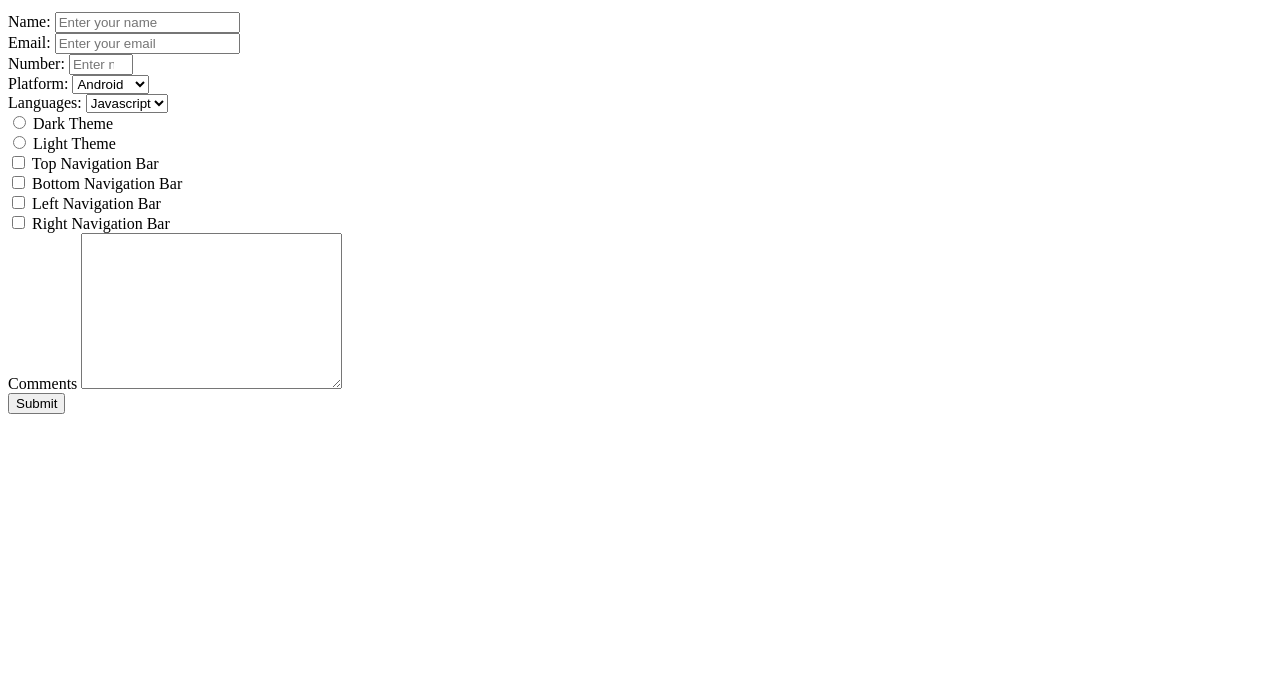
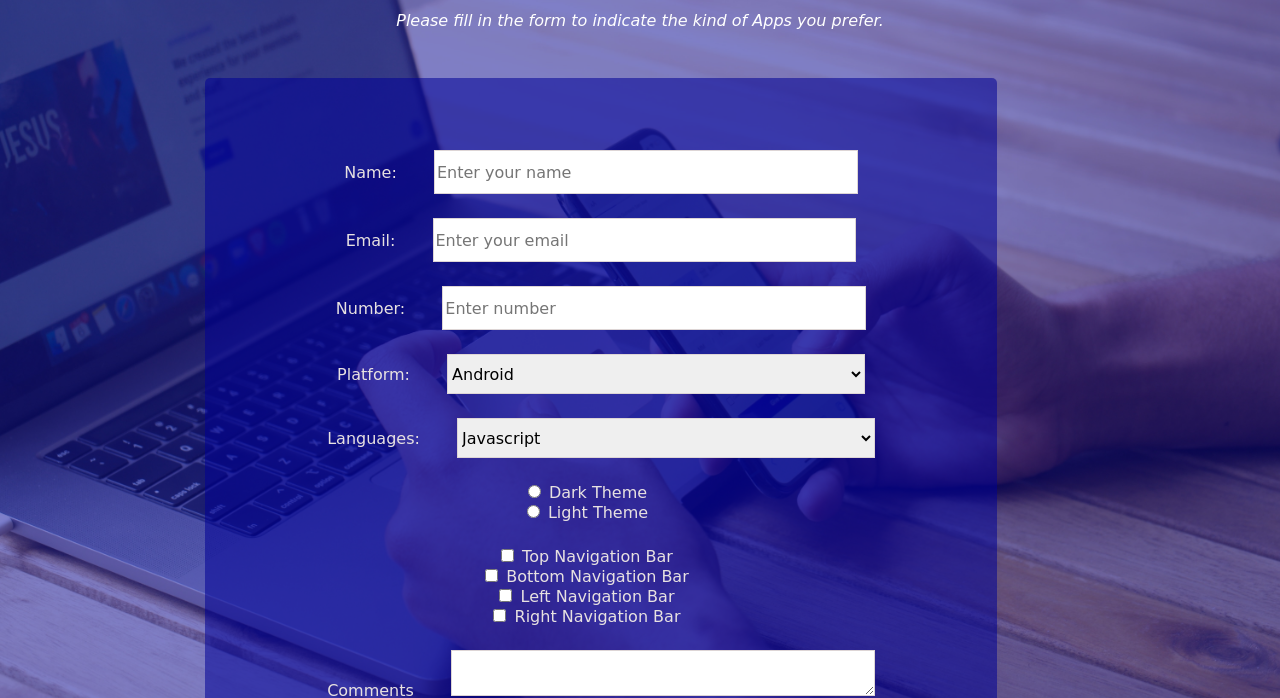
Before and after one commit to Uwamahoro-Enock/Shange-Enock-Repo, a plain HTML site: page fcc-test-suite-template-master/index.html in a window 1280 px wide. Shown: the part 102-800 px from the top of the page. Drawn offline with Linux system fonts and the light colour scheme.

Commit message:
Dobe with CSS

```diff
--- a/fcc-test-suite-template-master/css/style.css
+++ b/fcc-test-suite-template-master/css/style.css
@@ -0,0 +1,82 @@
+
+body {
+    font-family: cursive;
+    margin: 0;
+    padding: 0;
+    background-image: url('../images/bg-main.jpg');
+    background-repeat: no-repeat;
+    background-size: cover;
+    background-attachment: fixed;
+    height: 100vh;
+}
+
+#main {
+    position: fixed;
+    top: 0;
+    left: 0;
+    box-sizing: border-box;
+    margin: 0;
+    margin-top: 0;
+    padding: 0;
+    height: 100vh;
+    width: 100vw;
+    background: rgba(0, 0 , 150, 0.5 );
+    text-align: center;
+
+}
+
+.content {
+    width: 68%;
+    margin-left: auto;
+    margin-right: auto;
+}
+
+.content .title {
+
+    font-size: 2.8em;
+    color: #fff;
+}
+
+.header {
+   margin-bottom: 3em;
+}
+
+.header #description {
+    font-size: 1em;
+    color: #fff;
+    font-style: italic;
+}
+
+#form {
+    padding: 3em;
+    width: 80%;
+    background:rgba(0, 0 , 150, 0.55 );
+    border-radius: 5px;
+}
+
+#survey-form .form-group {
+    margin-top: 1.5em;
+}
+
+#survey-form .form-group label {
+    display: inline-block;
+    margin-right: 2em;
+    color: #e7e1e1;
+}
+
+#survey-form .form-control {
+    font-family: cursive;
+    height: 2.5em;
+    font-size: 1em;
+    width: 60%;
+    border: 1px solid #ddd5d5;
+}
+
+#survey-form button {
+    font-family: cursive;
+    font-size: 1em;
+    padding: 1em 2em;
+    border-radius: 5px;
+    border: none;
+
+}
--- a/fcc-test-suite-template-master/index.html
+++ b/fcc-test-suite-template-master/index.html
@@ -9,35 +9,47 @@
 
 <body>
 
-  <main id="main">
-    <div id="header">
-      <h1 id="title">
+  <div id="main">
+    <div class="content">
+    <div class="header">
+      <h1 class="title">
         App Development Survey Form
       </h1>
       <p id="description">Please fill in the form to indicate the kind of Apps you prefer.</p>
     </div>
 
     <div id="form">
-     <form  id="survey-form" action="">
-          <div class="form-control">
+      <form id="survey-form" action="">
+
+
+
+        <div class="form-group">
           <label id="name-label" for="name">Name: </label>
-             <input type="text" id="name" value="" placeholder="Enter your name" required>
-          </div>
-
-          <div class="form-control">
-            <label id="email-label" for="email">Email: </label>
-            <input type="email" id="email" value="" placeholder="Enter your email" required>
-         </div>
-
-         <div class="form-control">
-          <label id="number-label" for="number">Number: </label>
-          <input type="number" id="number" value="" placeholder="Enter number" min="0" max="100" required>
+          <input class="form-control" type="text" id="name" value="" placeholder="Enter your name" required>
         </div>
 
 
-       <div class="form-control">
+
+
+        <div class="form-group">
+          <label id="email-label" for="email">Email: </label>
+          <input class="form-control" type="email" id="email" value="" placeholder="Enter your email" required>
+        </div>
+
+
+
+
+        <div class="form-group">
+          <label id="number-label" for="number">Number: </label>
+          <input class="form-control" type="number" id="number" value="" placeholder="Enter number" min="0" max="100" required>
+        </div>
+
+
+
+
+        <div class="form-group">
           <label id="dropdown-label" for="platform">Platform: </label>
-        <select name="platform" id="platform">
+          <select class="form-control" name="platform" id="platform">
             <option value="android">Android</option>
             <option value="ios">IOS</option>
             <option value="Windows">Windows</option>
@@ -45,22 +57,30 @@
           </select>
         </div>
 
-       <div class="form-control">
+
+
+
+        <div class="form-group">
           <label id="dropdown-label" for="dropdown">Languages: </label>
-        <select name="languages" id="dropdown">
+          <select class="form-control" name="languages" id="dropdown">
             <option value="javascript">Javascript</option>
             <option value="java">Java</option>
             <option value="c-sharp">C#</option>
             <option value="go">Go</option>
           </select>
         </div>
+
+
+
+
         <div class="form-group">
-      <input type="radio" name="name" class="input-radio" id="radio-name">
+          <input type="radio" name="name" value="dark" class="input-radio" id="radio-name">
           <label for="radio-name" id="radio-name-label">Dark Theme</label>
           <br>
-     <input type="radio" name="name" class="input-radio" id="radio-name">
+          <input type="radio" name="name" value="light" class="input-radio" id="radio-name">
           <label for="radio-name" id="radio-name-label">Light Theme</label>
         </div>
+
         <div class="form-group">
           <input type="checkbox" id="top-nav" name="top-nav" value="top-nav">
           <label for="top-nav">Top Navigation Bar</label><br>
@@ -71,15 +91,18 @@
           <input type="checkbox" id="right-nav" name="right-nav" value="right-nav">
           <label for="right-nav">Right Navigation Bar</label><br>
         </div>
+
+
         <div class="form-group">
           <label for="comments">Comments</label>
-     <textarea name="comments" id="comments" cols="30" rows="10"></textarea>
+          <textarea class="form-control" name="comments" id="comments" cols="30" rows="10"></textarea>
         </div>
+
         <div class="form-group">
-      <button id="submit" type="submit">Submit</button>
+          <button id="submit" type="submit">Submit Now</button>
         </div>
       </form>
-
+    </div>
     </div>
 
 
```
Also changed, not shown: fcc-test-suite-template-master/images/bg-main.jpg (added). Lines whose indentation alone changed are shown as unchanged.
